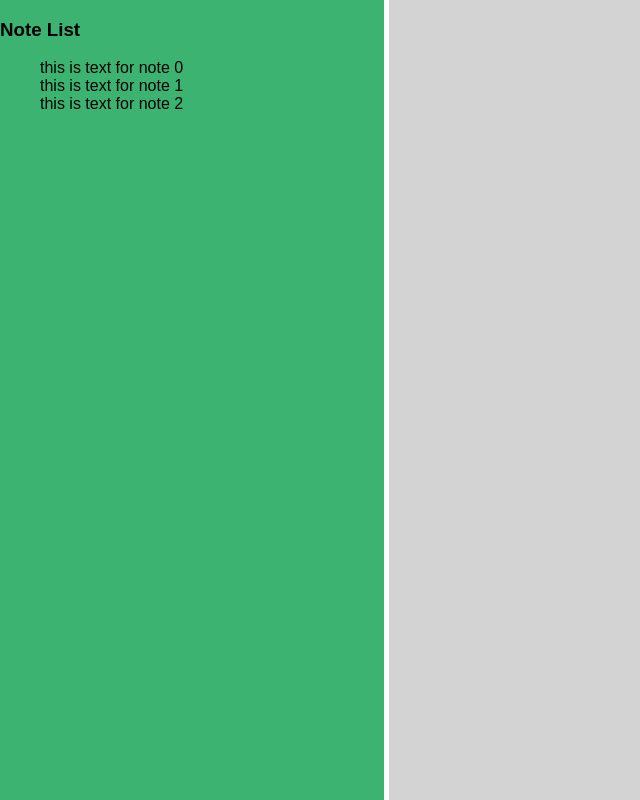
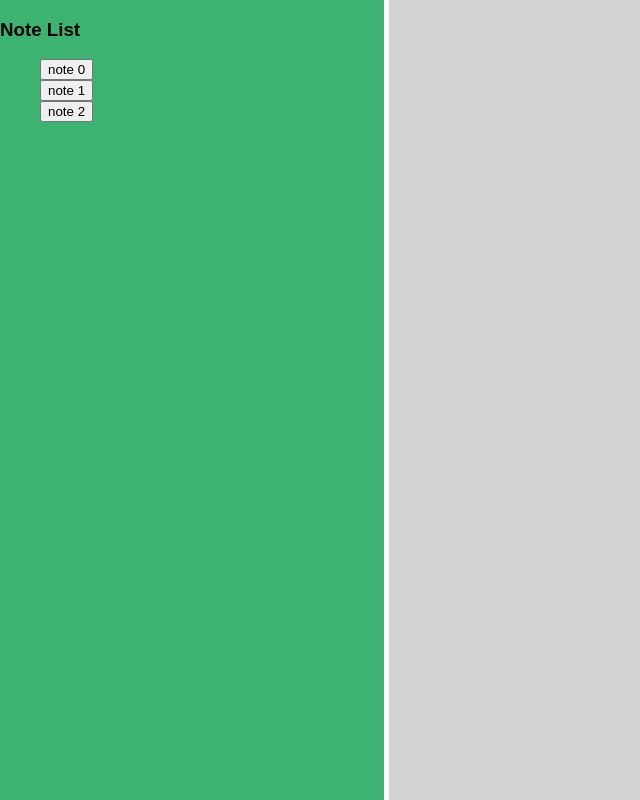
Before and after one commit to harmonsoftwaresolutions/hss-headspace, a React (Create React App) app: page / in a window 1280 px wide. Shown: the whole page, without its empty margins (0-640 px from the left). Built offline with nearby package versions, Linux system fonts and the light colour scheme.

Commit message:
feat(notes): add buttons

```diff
--- a/src/components/NoteList.js
+++ b/src/components/NoteList.js
@@ -1,16 +1,20 @@
 import React from 'react';
 import PropTypes from 'prop-types';
 
-const NoteItem = ({ text }) => <li>{text}</li>;
+const NoteItem = ({ title }) => (
+  <li>
+    <button>{title}</button>
+  </li>
+);
 
 NoteItem.propTypes = {
   id: PropTypes.number,
-  text: PropTypes.string,
+  title: PropTypes.string,
 };
 
 NoteItem.defaultProps = {
   id: PropTypes.number,
-  text: PropTypes.string,
+  title: PropTypes.string,
 };
 
 const Notes = props => (
```
